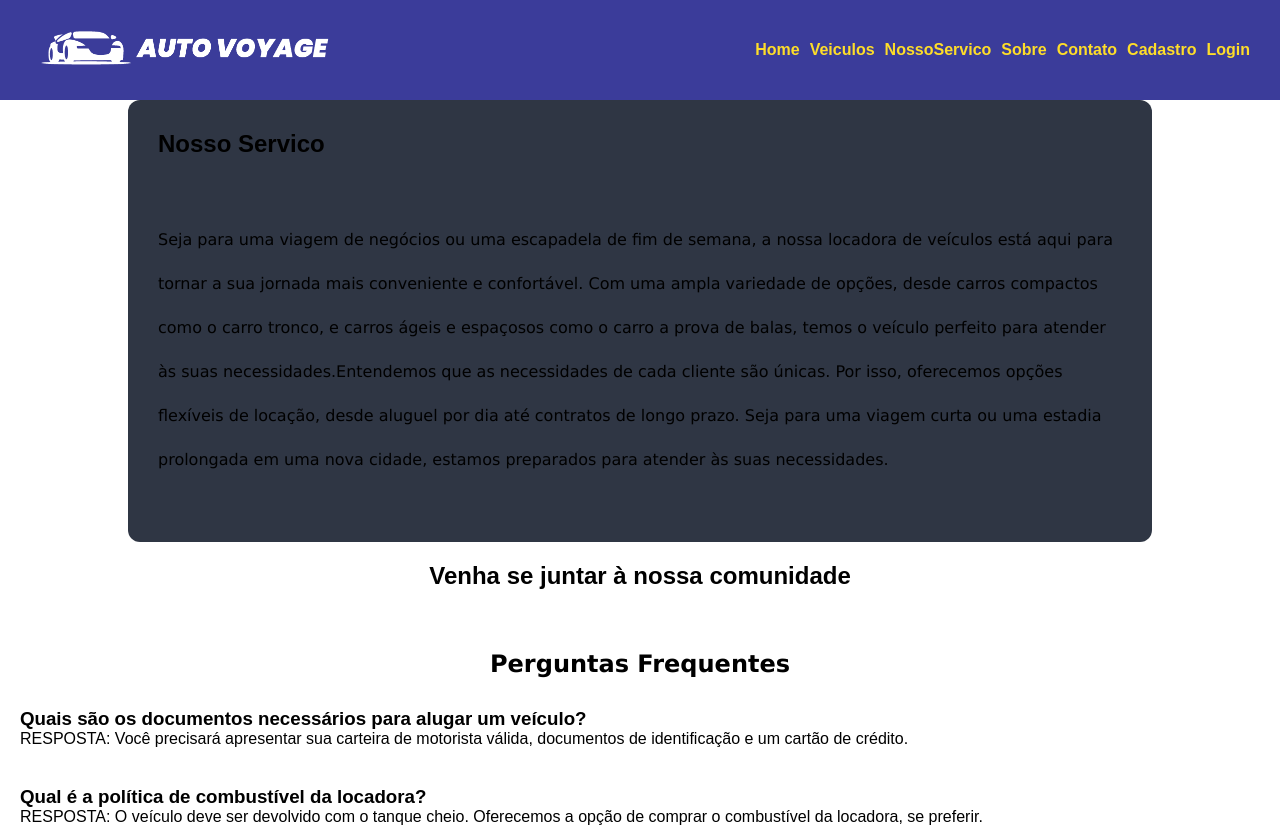
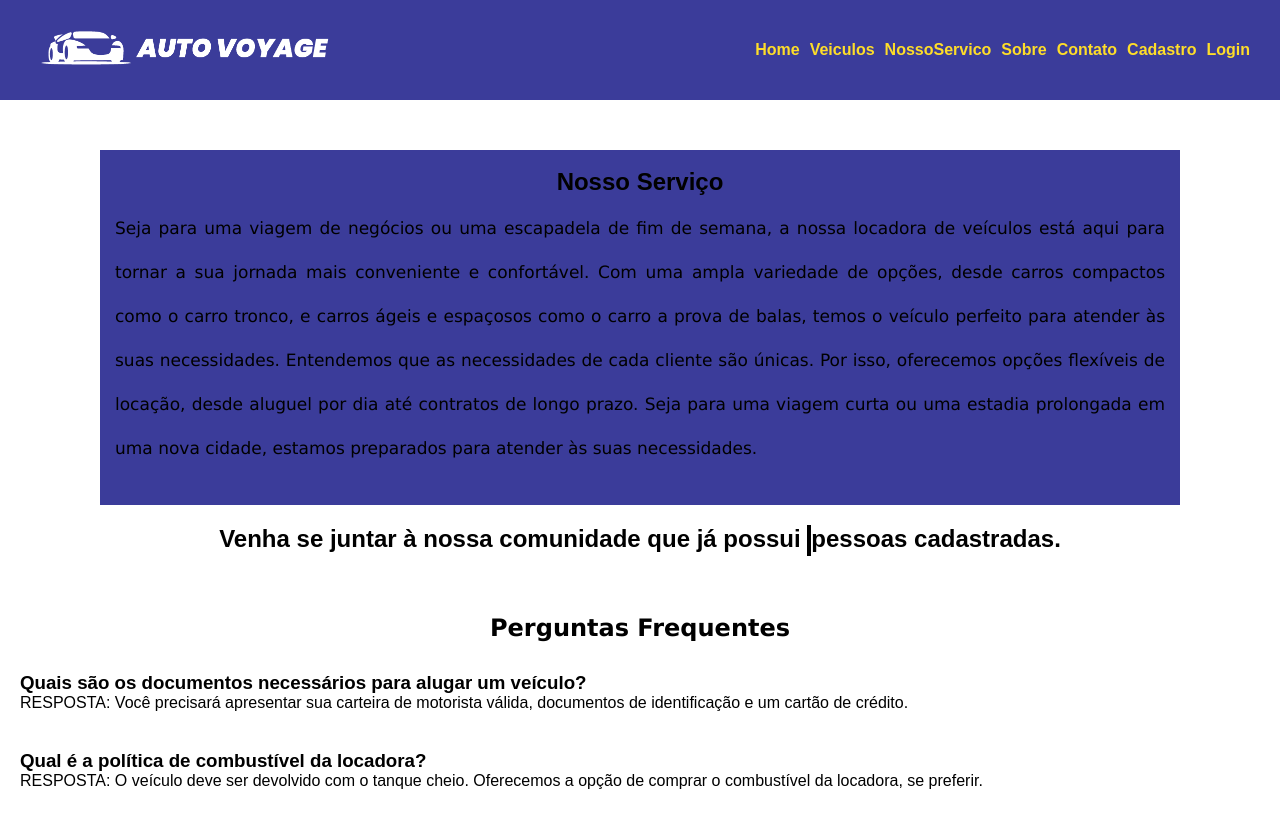
Before and after one commit to vs-costa/projeto_desenvolvimento_web, a React (Vite) app: page /nossoServico in a window 1280 px wide. Shown: the top 827 px of the page. Built offline with nearby package versions, Linux system fonts and the light colour scheme; no server answers.

Commit message:
ajustando cores no css

```diff
--- a/src/pages/NossoServico/index.jsx
+++ b/src/pages/NossoServico/index.jsx
@@ -24,7 +24,7 @@ export default function NossoServico() {
     <div >
       <Header />
       <div className="container"  >
-        <h2>Nosso Servico</h2>
+        <h2>Nosso Serviço</h2>
 
         <p className="nosso">
 
@@ -34,7 +34,7 @@ export default function NossoServico() {
           conveniente e confortável. Com uma ampla variedade de opções, desde
           carros compactos como o carro tronco, e carros ágeis e espaçosos como
           o carro a prova de balas, temos o veículo perfeito para atender às
-          suas necessidades.Entendemos que as necessidades de cada cliente são
+          suas necessidades. Entendemos que as necessidades de cada cliente são
           únicas. Por isso, oferecemos opções flexíveis de locação, desde
           aluguel por dia até contratos de longo prazo. Seja para uma viagem
           curta ou uma estadia prolongada em uma nova cidade, estamos preparados
@@ -42,9 +42,9 @@ export default function NossoServico() {
         </p>
       </div>
 
-      <h2 className="juntar"> Venha se juntar à nossa comunidade</h2>
+      <h2 className="juntar"> Venha se juntar à nossa comunidade que já possui <strong>{pessoa}</strong> pessoas cadastradas. </h2>
       <div className="cont">
-      <h1 >{pessoa}</h1>
+      <h1 ></h1>
       </div>
 
 
--- a/src/pages/NossoServico/style.css
+++ b/src/pages/NossoServico/style.css
@@ -1,3 +1,12 @@
+
+
+.container h2 {
+text-align: center;
+margin-top: 50px;
+padding-top: 18px;
+
+}
+
 
 .juntar {
   text-align: center;
@@ -14,12 +23,15 @@
 }
 
 .container {
-  margin: 0 auto;
-  padding: 30px;
-  border-radius: 12px;
-  width: 80%;
-  min-height: 400px;
-  background-color: #2f3644;
+  padding-left: 15px;
+  padding-right: 15px;
+  padding-bottom: 5px;
+  border: 3px;
+  margin-top: 50px;
+  margin-left: 100px;
+  margin-right: 100px;
+  text-align: center;
+  background-color: #3B3C9A;
   font-family: Verdana, Geneva, Tahoma, sans-serif;
 
 
@@ -54,8 +66,17 @@ margin-bottom: 40px;
 
   .nosso {
 
-    margin-top: 60px;
+    text-align: justify;
+    margin-top: 10px;
     margin-bottom: 30px;
     font-family: Verdana, Geneva, Tahoma, sans-serif;
     line-height: 44px;
+    font-size: 17px;
   }
+
+.juntar strong{
+
+  color: red;
+  border: 2px solid black;
+  font-family: 'Courier New', Courier, monospace
+}
```
